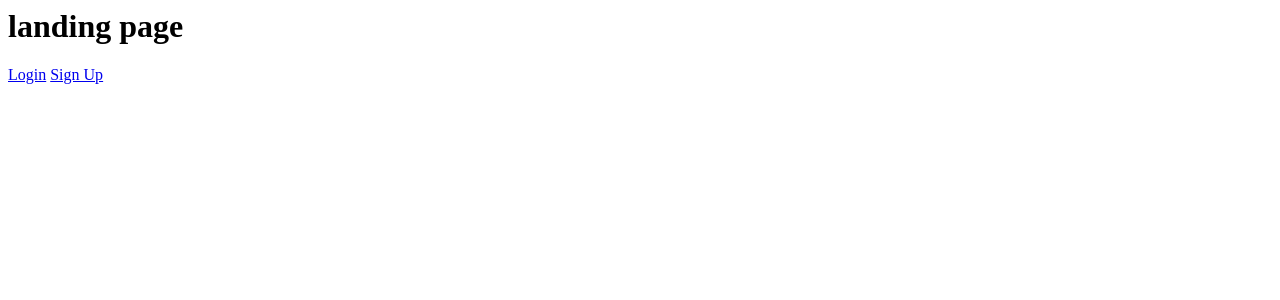
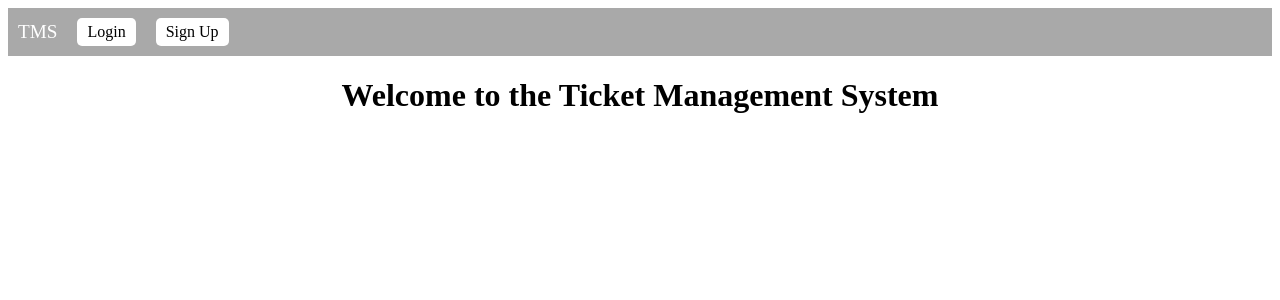
Before and after one commit to HarveyJMartin/se-a-lv5, a Django app: page / in a window 1280 px wide. Shown: the top 300 px of the page. Run offline with Django 5.2, Linux system fonts and the light colour scheme.

Commit message:
Front end improvments

```diff
--- a/ticket_app/settings.py
+++ b/ticket_app/settings.py
@@ -121,7 +121,7 @@ USE_TZ = True
 # Static files (CSS, JavaScript, Images)
 # https://docs.djangoproject.com/en/5.0/howto/static-files/
 
-STATIC_URL = 'static/'
+STATIC_URL = '/static/'
 
 # Default primary key field type
 # https://docs.djangoproject.com/en/5.0/ref/settings/#default-auto-field
@@ -129,3 +129,7 @@ STATIC_URL = 'static/'
 DEFAULT_AUTO_FIELD = 'django.db.models.BigAutoField'
 
 LOGIN_REDIRECT_URL = '/tickets/'
+
+STATICFILES_DIRS = [
+    BASE_DIR / "ticket_app/static",
+]
--- /dev/null
+++ b/ticket_app/static/css/style.css
@@ -0,0 +1,30 @@
+/* Main navbar container */
+.navbar {
+    background-color: darkgrey; /* Dark grey background */
+    display: flex;
+    align-items: center;
+    justify-content: flex-start;
+    padding: 10px;
+}
+
+/* Navbar brand or plain text on the far left */
+.navbar-brand {
+    margin-right: 20px; /* Spacing between the brand and the buttons */
+    color: white; /* Optional: Change the color of the brand text */
+    font-size: 1.2em; /* Optional: Adjust the font size of the brand */
+}
+
+/* Navbar items (buttons) */
+.nav-item {
+    margin-right: 20px; /* Spacing between each button */
+    padding: 5px 10px;
+    background-color: white; /* Background color of the buttons */
+    color: black; /* Text color of the buttons */
+    border-radius: 5px; /* Optional: Rounded corners for buttons */
+    text-decoration: none; /* Remove underline from links */
+}
+
+.nav-item:hover {
+    background-color: lightgrey; /* Change background on hover */
+    color: black; /* Change text color on hover */
+}
--- a/users/templates/landing_page.html
+++ b/users/templates/landing_page.html
@@ -1,4 +1,22 @@
-<h1> landing page </h1>
+{% load static %}
 
-<a href="{% url 'users:login' %}">Login</a>
-<a href="{% url 'users:signup' %}">Sign Up</a>
+<!DOCTYPE html>
+<html lang="en">
+<head>
+    <meta charset="UTF-8">
+    <meta name="viewport" content="width=device-width, initial-scale=1.0">
+    <title>Ticket Management System</title>
+    <link rel="stylesheet" href="{% static 'css/style.css' %}">
+</head>
+<body>
+
+<div class="navbar">
+    <div class="navbar-brand">TMS</div>
+    <a href="{% url 'users:login' %}" class="nav-item">Login</a>
+    <a href="{% url 'users:signup' %}" class="nav-item">Sign Up</a>
+</div>
+
+<h1 style="text-align: center;">Welcome to the Ticket Management System</h1>
+
+</body>
+</html>
```
Also changed, not shown: users/templates/login.html (+13 -1 lines), users/templates/signup.html (+13 -1 lines).
